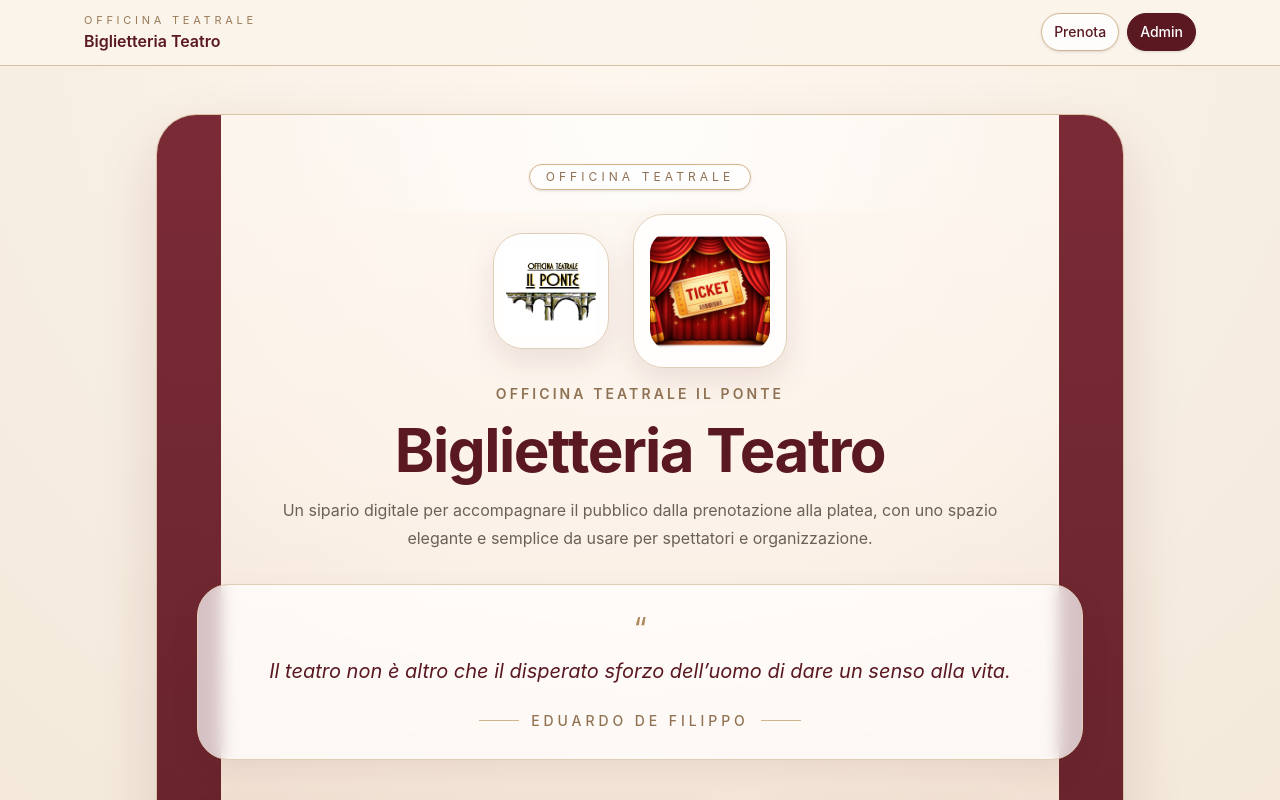
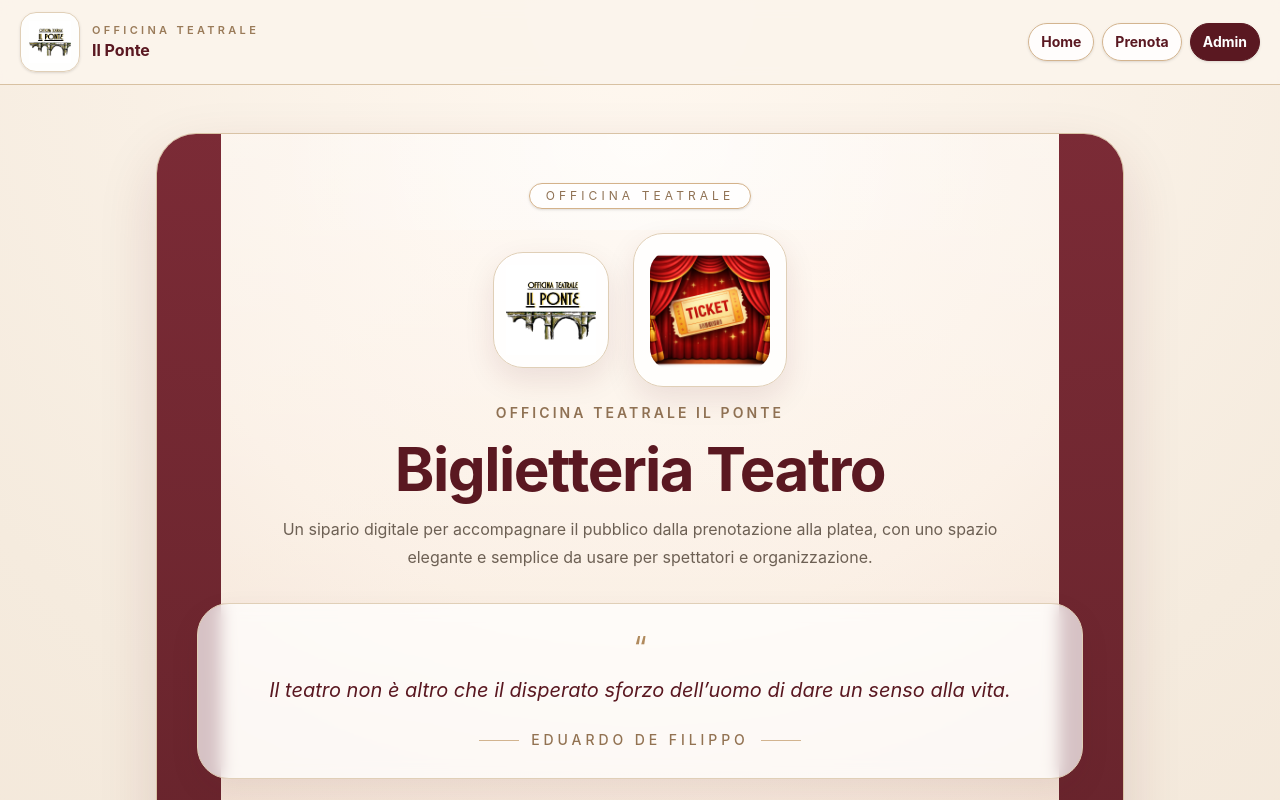
Before and after one commit to liberamint/biglietteria-teatro, a Next.js app: page / in a window 1280 px wide. Shown: the top 800 px of the page. Built offline with nearby package versions, Linux system fonts and the light colour scheme.

Commit message:
barra top elegante officina teatrale il ponte

```diff
--- a/app/layout.tsx
+++ b/app/layout.tsx
@@ -1,10 +1,11 @@
 import type { Metadata, Viewport } from 'next';
+import Image from 'next/image';
 import Link from 'next/link';
 import './globals.css';
 
 export const metadata: Metadata = {
   title: 'Biglietteria Teatro',
-  description: 'Prenotazioni spettacoli Officina Teatrale',
+  description: 'Prenotazioni spettacoli Officina Teatrale Il Ponte',
   manifest: '/manifest.json',
   icons: {
     icon: '/icon.png',
@@ -29,27 +30,47 @@ export default function RootLayout({
       <body className="min-h-screen bg-[radial-gradient(circle_at_top,#fff8f0_0%,#f5ebde_45%,#efe0d0_100%)] text-zinc-900 antialiased">
         <div className="min-h-screen">
           <header className="sticky top-0 z-50 border-b border-[#d8c1a2] bg-[#fbf4eb]/95 backdrop-blur">
-            <div className="mx-auto flex max-w-6xl items-center justify-between px-3 py-3 sm:px-5">
-              <div className="min-w-0">
-                <div className="text-[11px] uppercase tracking-[0.34em] text-[#9a7b59]">
-                  Officina Teatrale
+            <div className="mx-auto flex max-w-7xl items-center justify-between px-3 py-3 sm:px-5">
+              <Link href="/" className="min-w-0 flex items-center gap-3">
+                <div className="rounded-2xl border border-[#e0cfb7] bg-white/90 p-2 shadow-sm">
+                  <Image
+                    src="/logo-officina.png"
+                    alt="Logo Officina Teatrale Il Ponte"
+                    width={42}
+                    height={42}
+                    className="h-[34px] w-[34px] object-contain sm:h-[42px] sm:w-[42px]"
+                    priority
+                  />
                 </div>
-                <div className="truncate text-sm font-semibold text-[#5a1821] sm:text-base">
-                  Biglietteria Teatro
+
+                <div className="min-w-0">
+                  <div className="truncate text-[11px] font-semibold uppercase tracking-[0.30em] text-[#9a7b59]">
+                    Officina Teatrale
+                  </div>
+                  <div className="truncate text-sm font-bold text-[#5a1821] sm:text-base">
+                    Il Ponte
+                  </div>
                 </div>
-              </div>
+              </Link>
 
               <nav className="flex items-center gap-2">
                 <Link
+                  href="/"
+                  className="rounded-full border border-[#d3b48f] bg-white/80 px-3 py-2 text-sm font-bold text-[#5a1821] shadow-sm transition hover:bg-white"
+                >
+                  Home
+                </Link>
+
+                <Link
                   href="/prenota"
-                  className="rounded-full border border-[#d3b48f] bg-white/80 px-3 py-2 text-sm font-medium text-[#5a1821] shadow-sm transition hover:bg-white"
+                  className="rounded-full border border-[#d3b48f] bg-white/80 px-3 py-2 text-sm font-bold text-[#5a1821] shadow-sm transition hover:bg-white"
                 >
                   Prenota
                 </Link>
 
                 <Link
                   href="/admin"
-                  className="rounded-full border border-[#5a1821] bg-[#5a1821] px-3 py-2 text-sm font-medium text-white shadow-sm transition hover:bg-[#49141b]"
+                  className="rounded-full border border-[#5a1821] bg-[#5a1821] px-3 py-2 text-sm font-bold text-white shadow-sm transition hover:bg-[#49141b]"
                 >
                   Admin
                 </Link>
```
